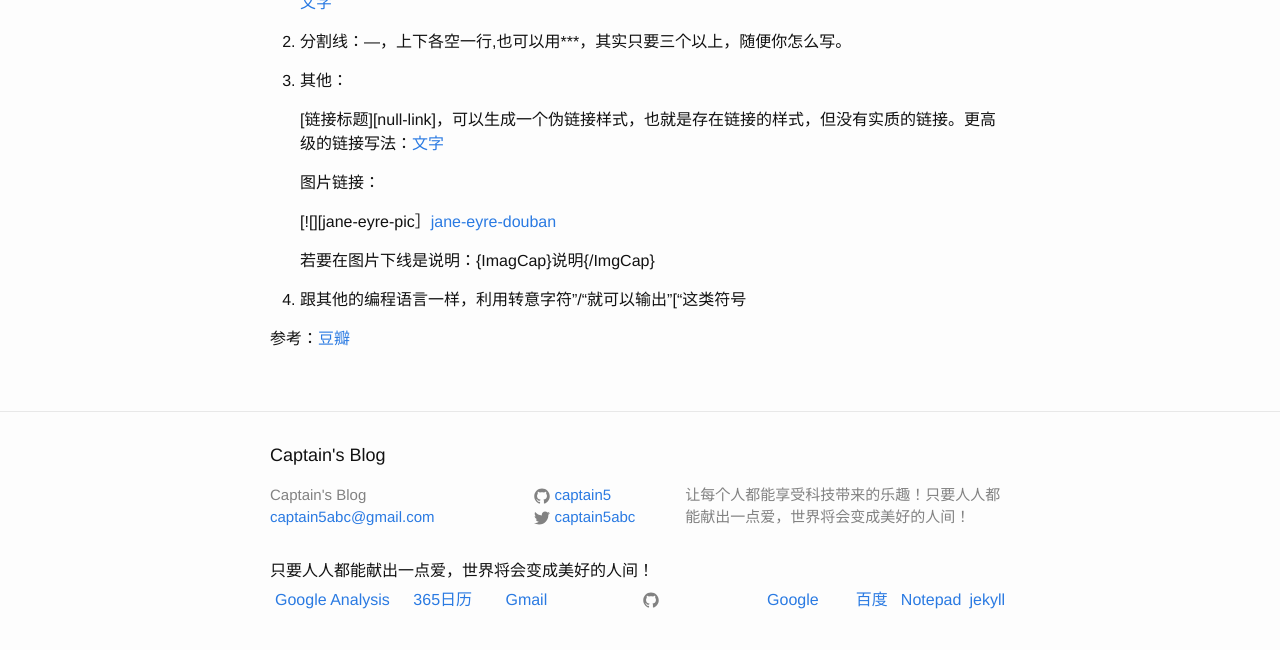
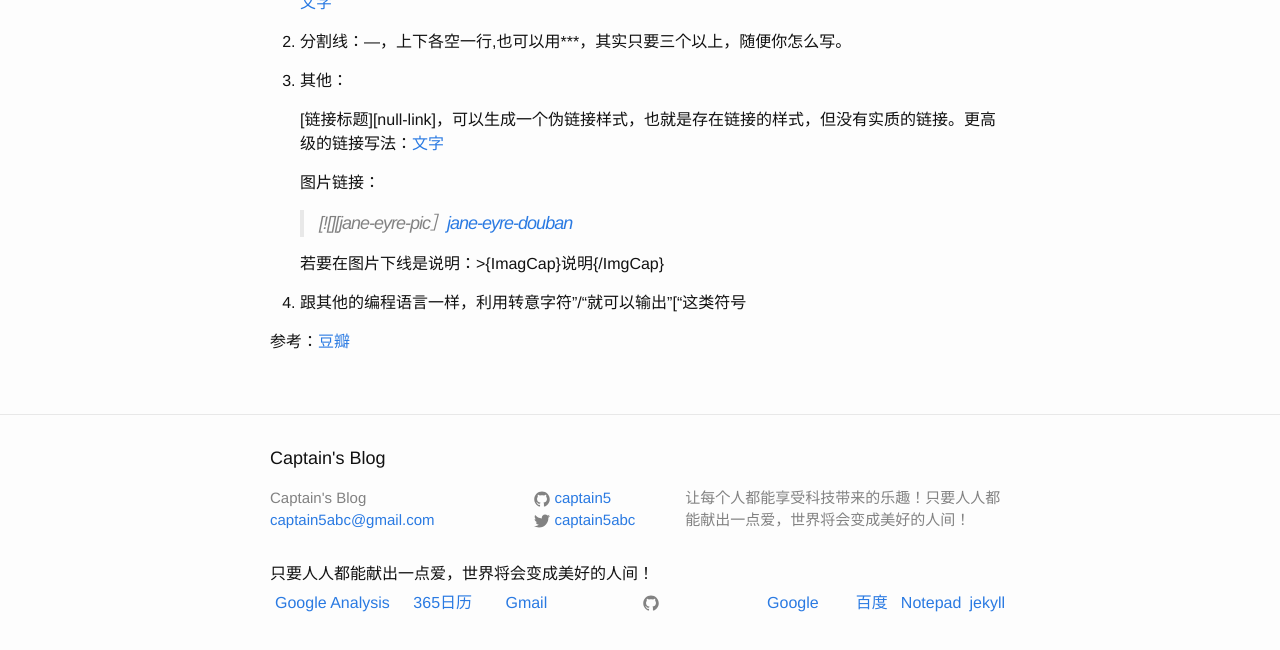
Before and after one commit to captain5/captain5.github.io, a Jekyll site: the page built from _posts/2016-3-27-markdown.md, in a window 1280 px wide and 900 px high, scrolled down 1050 px, cut to the strip 250-900 px from the top of the window. Built offline with Jekyll 4.4.1, drawn with Linux system fonts in a browser that asks for light colours.

```diff
--- a/_posts/2016-3-27-markdown.md
+++ b/_posts/2016-3-27-markdown.md
@@ -14,7 +14,7 @@ Markdown语法及规范
      “#”之后最好加一个空格，这在md单向标记中都最好使用
       也可以把”=“写在标题（H1）下面的一行，表示上面一行的文字为标题，”-“写在下面便是小标题或是节标题（H2）。
 
-  4. 加粗，斜体：'**加粗**，*斜体*，***粗斜体***'
+  4. 加粗，斜体：“**加粗**，*斜体*，***粗斜体***”
 
   5. 引用：>
 
@@ -52,13 +52,13 @@ Markdown语法及规范
 
       图片链接：
 
-      [![][jane-eyre-pic］[jane-eyre-douban]
+      >[![][jane-eyre-pic］[jane-eyre-douban]
 
-      [jane-eyre-pic]: http://img3.douban.com/mpic/s1108264.jpg
+      >[jane-eyre-pic]: http://img3.douban.com/mpic/s1108264.jpg
 
-      [jane-eyre-douban]: http://book.douban.com/subject/1141406/
+      >[jane-eyre-douban]: http://book.douban.com/subject/1141406/
 
-      若要在图片下线是说明：{ImagCap}说明{/ImgCap}
+      若要在图片下线是说明：>{ImagCap}说明{/ImgCap}
 
   12. 跟其他的编程语言一样，利用转意字符”/“就可以输出”[“这类符号
 
```
